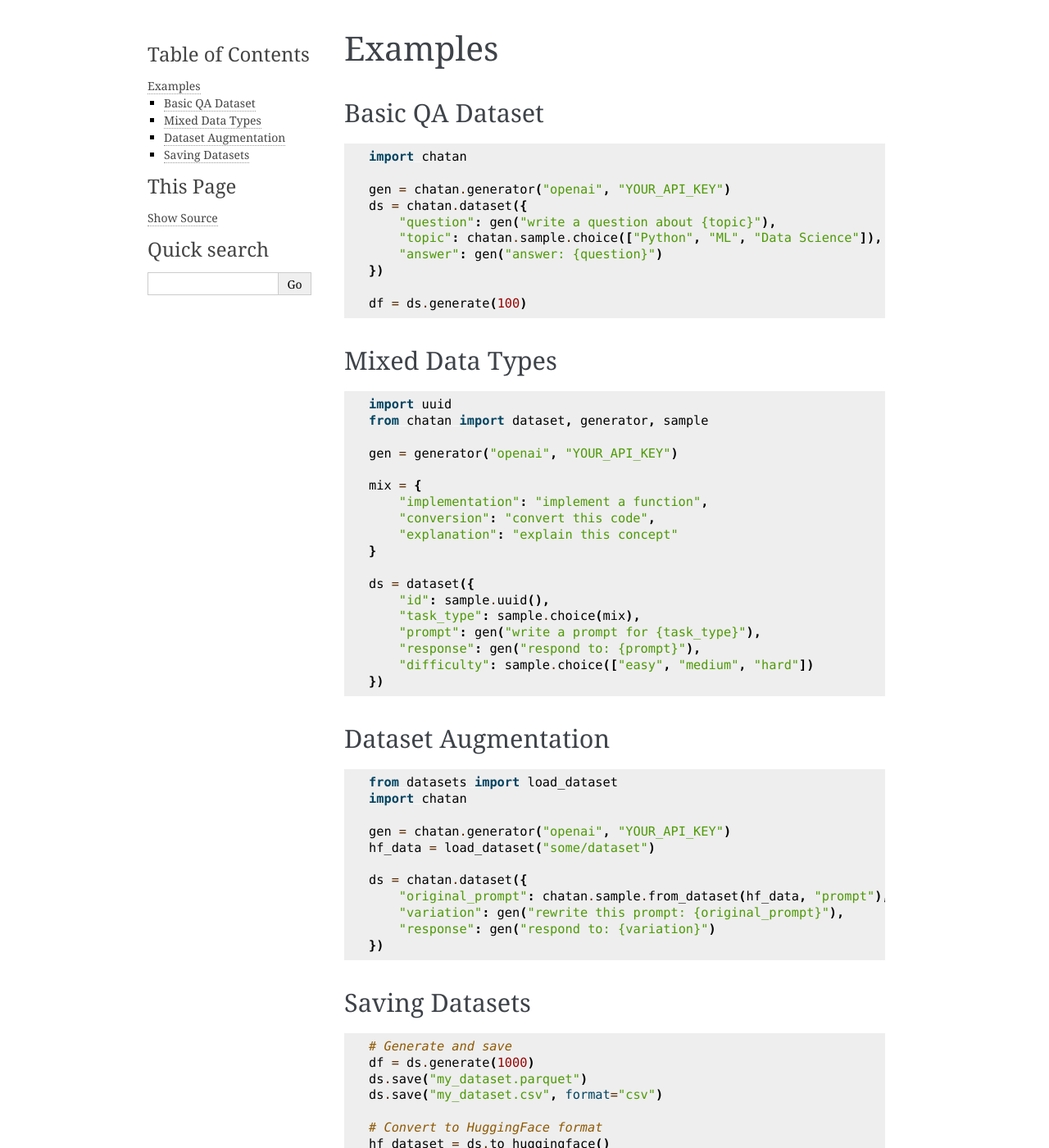
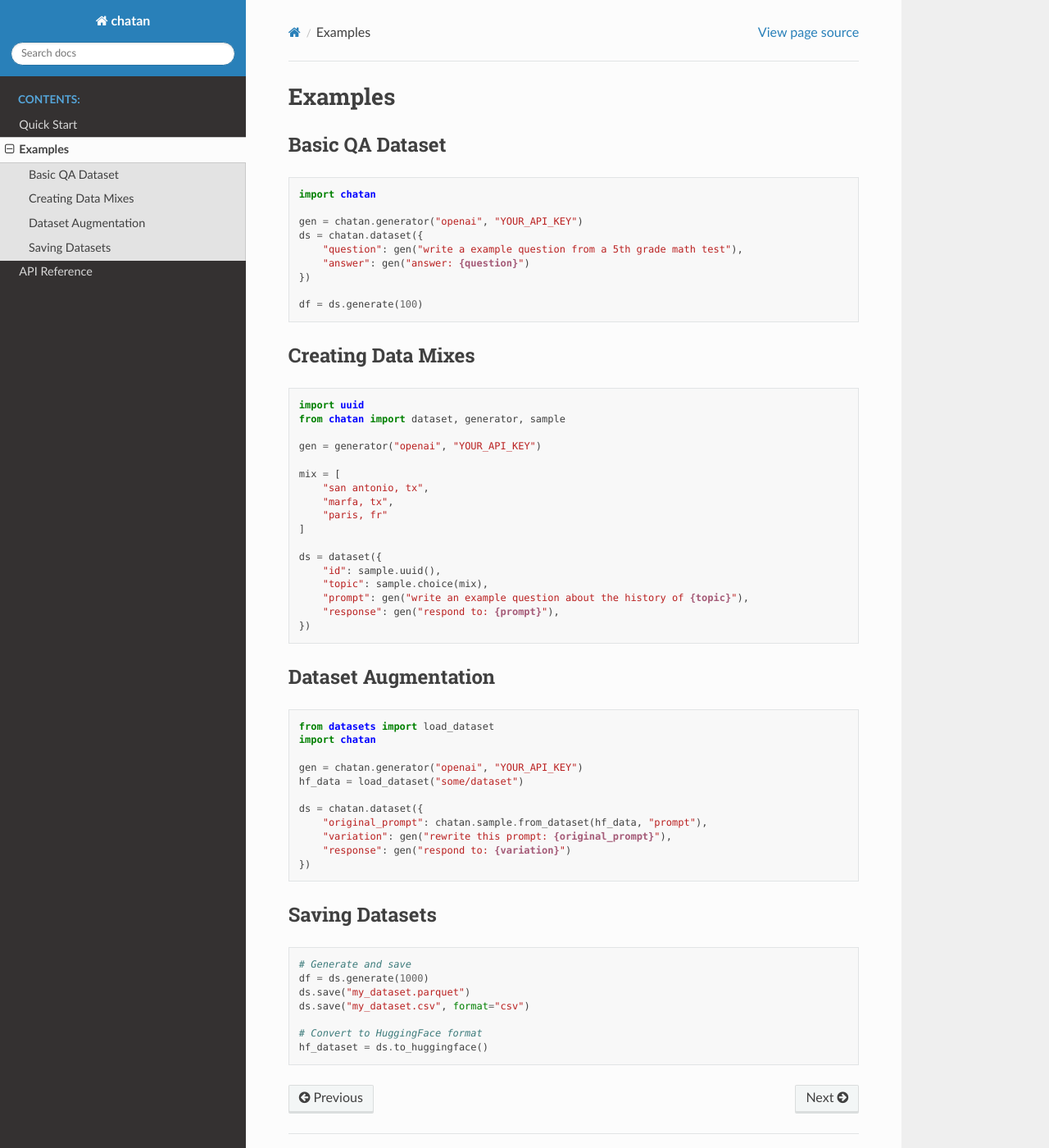
Before and after one commit to cdreetz/chatan, a Sphinx documentation site: the page built from docs/source/examples.rst, in a window 1280 px wide and 1400 px high. Shown: the whole window at 82% size. Built offline with Sphinx 7.4.7 and the Read the Docs theme 3.1.0, drawn with Linux system fonts in a browser that asks for light colours; some of the changed text lies outside the part shown.

Commit message:
update docs

```diff
--- a/docs/source/conf.py
+++ b/docs/source/conf.py
@@ -34,26 +34,10 @@ exclude_patterns = ['_build', 'Thumbs.db', '.DS_Store']
 # -- Options for HTML output -------------------------------------------------
 # https://www.sphinx-doc.org/en/master/usage/configuration.html#options-for-html-output
 
-html_theme = 'alabaster'
+html_theme = 'sphinx_rtd_theme'
+html_theme_options = {
+    'navigation_depth': 5,
+}
 html_static_path = ['_static']
 
 # -- Extension configuration -------------------------------------------------
-
-
-# Napoleon settings
-napoleon_google_docstring = True
-napoleon_numpy_docstring = True
-napoleon_include_init_with_doc = False
-napoleon_include_private_with_doc = False
-
-# Autodoc settings
-autodoc_default_options = {
-    'members': True,
-    'member-order': 'bysource',
-    'special-members': '__init__',
-    'undoc-members': True,
-    'exclude-members': '__weakref__'
-}
-
-# Autosummary settings
-autosummary_generate = True
--- a/docs/source/examples.rst
+++ b/docs/source/examples.rst
@@ -4,7 +4,7 @@ Examples
 
 
 Basic QA Dataset
-----------------
+----------------------------
 
 .. code-block:: python
 
@@ -12,15 +12,14 @@ Basic QA Dataset
 
    gen = chatan.generator("openai", "YOUR_API_KEY")
    ds = chatan.dataset({
-       "question": gen("write a question about {topic}"),
-       "topic": chatan.sample.choice(["Python", "ML", "Data Science"]),
+       "question": gen("write a example question from a 5th grade math test"),
        "answer": gen("answer: {question}")
    })
 
    df = ds.generate(100)
 
-Mixed Data Types
-----------------
+Creating Data Mixes
+----------------------------
 
 .. code-block:: python
 
@@ -29,22 +28,21 @@ Mixed Data Types
 
    gen = generator("openai", "YOUR_API_KEY")
 
-   mix = {
-       "implementation": "implement a function",
-       "conversion": "convert this code",
-       "explanation": "explain this concept"
-   }
+   mix = [
+       "san antonio, tx",
+       "marfa, tx",
+       "paris, fr"
+   ]
 
    ds = dataset({
        "id": sample.uuid(),
-       "task_type": sample.choice(mix),
-       "prompt": gen("write a prompt for {task_type}"),
+       "topic": sample.choice(mix),
+       "prompt": gen("write an example question about the history of {topic}"),
        "response": gen("respond to: {prompt}"),
-       "difficulty": sample.choice(["easy", "medium", "hard"])
    })
 
 Dataset Augmentation
--------------------
+-------------------------------
 
 .. code-block:: python
 
--- a/docs/source/index.rst
+++ b/docs/source/index.rst
@@ -11,6 +11,7 @@ Create synthetic datasets with LLM generators and samplers.
 .. toctree::
    :maxdepth: 2
    :caption: Contents:
+   :hidden:
 
    quickstart
    examples
```
